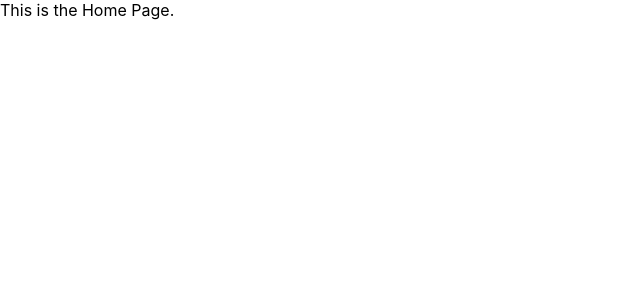
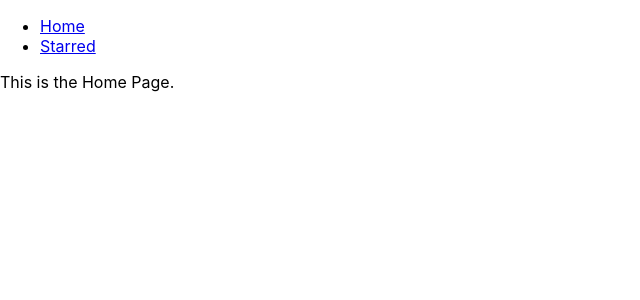
Before and after one commit to Nr-2319/react-box-office, a React (Create React App) app: page / in a window 1280 px wide. Shown: the top 300 px of the page, without its empty margins (0-640 px from the left). Built offline with nearby package versions, Linux system fonts and the light colour scheme; the HTML template or start-up script is replaced by a standard one.

Commit message:
edit navbar and page component

```diff
--- a/src/App.js
+++ b/src/App.js
@@ -1,17 +1,26 @@
 import React from 'react';
 import { Routes, Route } from 'react-router-dom';
-import Second from './pages/Second';
+
+// COMPONENT IMPORT
+import Nav from './components/Nav';
+
+// PAGES IMPORT
+import Starred from './pages/Starred';
 import Error from './pages/Error';
 import Home from './pages/Home';
 
 function App() {
     return (
-        <Routes>
-            <Route path="/second" exact element={<Second />} />
-            <Route path="/" exact element={<Home />} />
+        <div>
+            <Nav />
 
-            <Route path="*" element={<Error />} />
-        </Routes>
+            <Routes>
+                <Route path="/starred" exact element={<Starred />} />
+                <Route path="/" exact element={<Home />} />
+
+                <Route path="*" element={<Error />} />
+            </Routes>
+        </div>
     );
 }
 
--- /dev/null
+++ b/src/components/Nav.js
@@ -0,0 +1,23 @@
+import React from 'react';
+import { Link } from 'react-router-dom';
+
+const LINKS = [
+    { to: '/', text: 'Home' },
+    { to: '/starred', text: 'Starred' },
+];
+
+const navs = () => {
+    return (
+        <div>
+            <ul>
+                {LINKS.map(item => (
+                    <li key={item.to}>
+                        <Link to={item.to}>{item.text}</Link>
+                    </li>
+                ))}
+            </ul>
+        </div>
+    );
+};
+
+export default navs;
--- a/src/pages/Second.js
+++ b/src/pages/Starred.js
@@ -1,7 +1,7 @@
 import React from 'react';
 
 const second = () => {
-    return <div>hello Second Page</div>;
+    return <div>hello Starred Page</div>;
 };
 
 export default second;
```
